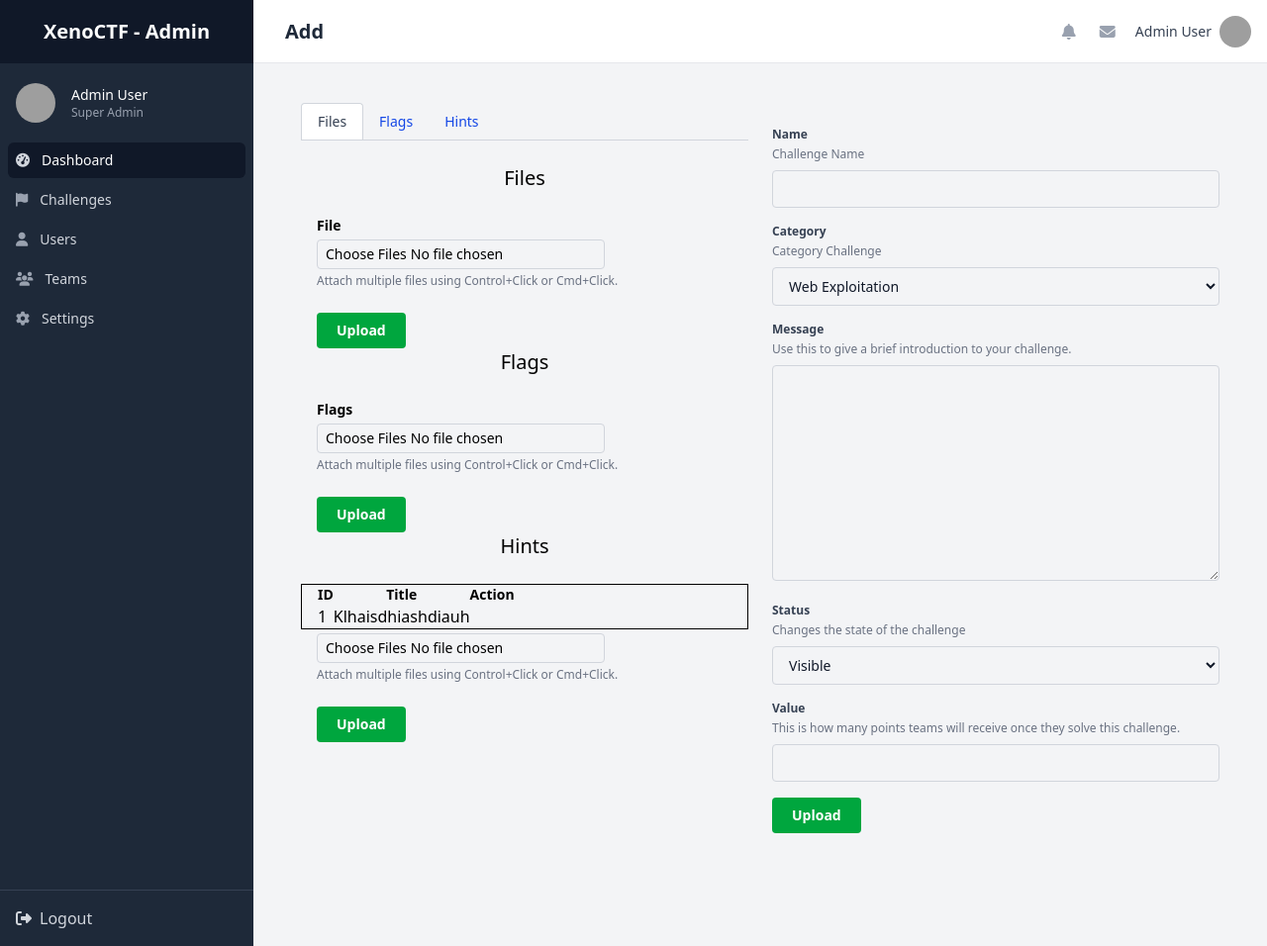
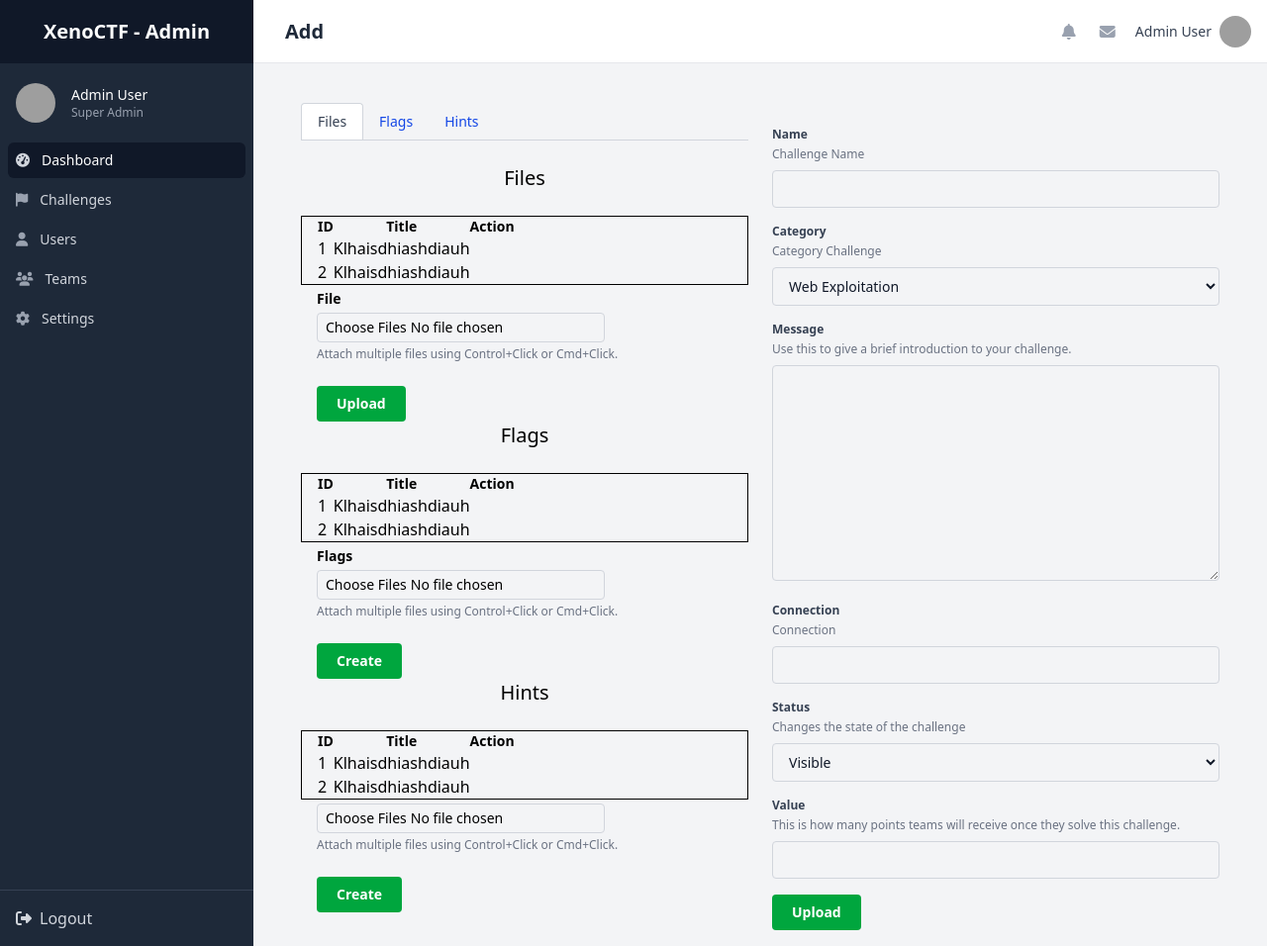
Before and after one commit to 0xbdg/XenoCTF, a Django app: page /challenge/add/ in a window 1280 px wide. Shown: the whole page at 99% size. Run offline with Django 5.2, Linux system fonts and the light colour scheme; style sheets or scripts are compiled from the project's sources; some libraries are stand-ins or nearby versions; grey boxes are pictures that could not be loaded.

Commit message:
djasoidja

```diff
--- a/backend/superuser/forms.py
+++ b/backend/superuser/forms.py
@@ -3,8 +3,9 @@ from django import forms
 from django.forms.widgets import *
 
 class ChallengeForm(forms.Form):
-    name = forms.CharField(required=True, widget=TextInput(attrs={"class":""}))
+    name = forms.CharField(required=True, widget=TextInput(attrs={"class":"w-full border border-gray-300 rounded px-3 py-2 text-sm text-gray-900 focus:outline-none focus:ring-1 focus:ring-blue-600 focus:border-blue-600"}))
     category = forms.ChoiceField(label="Category", choices=CATEGORY, required=True,widget=Select(attrs={"class":"w-full border border-gray-300 rounded px-3 py-2 text-sm text-gray-900 focus:outline-none focus:ring-1 focus:ring-blue-600 focus:border-blue-600"}))
     message =  forms.CharField(required=True, widget=Textarea(attrs={"class":"w-full border border-gray-300 rounded px-3 py-2 text-sm text-gray-900 focus:outline-none focus:ring-1 focus:ring-blue-600 focus:border-blue-600"}))
     status = forms.ChoiceField(label="Status", choices=STATUS,required=True, widget=Select(attrs={"class":"w-full border border-gray-300 rounded px-3 py-2 text-sm text-gray-900 focus:outline-none focus:ring-1 focus:ring-blue-600 focus:border-blue-600"}))
+    connection = forms.CharField(required=True, widget=TextInput(attrs={"class":"w-full border border-gray-300 rounded px-3 py-2 text-sm text-gray-900 focus:outline-none focus:ring-1 focus:ring-blue-600 focus:border-blue-600"}))
     value = forms.CharField(required=True, widget=TextInput(attrs={"class":"w-full border border-gray-300 rounded px-3 py-2 text-sm text-gray-900 focus:outline-none focus:ring-1 focus:ring-blue-600 focus:border-blue-600"}))
--- a/backend/superuser/models.py
+++ b/backend/superuser/models.py
@@ -21,6 +21,7 @@ class Challenge(models.Model):
     category = models.CharField(max_length=100, choices=CATEGORY, blank=False, null=False)
     message = models.TextField(null=False, blank=False)
     status = models.CharField(max_length=100, choices=STATUS, blank=False, null=False)
+    connection = models.CharField(max_length=1000, blank=False,null=False)
     value = models.IntegerField(null=False)
 
 class Team(models.Model):
--- a/backend/templates/views/details/challenge_add.html
+++ b/backend/templates/views/details/challenge_add.html
@@ -18,7 +18,19 @@
 
         <div id="file">
             <h2 class="text-center text-xl font-normal mb-6">Files</h2>
-
+            <table class="flex justify-between items-center mb-1 px-4 border table-fixed">
+                    <th class="font-semibold text-sm w-1/3">ID</th>
+                    <th class="font-semibold text-sm w-1/3">Title</th>
+                    <th class="font-semibold text-sm w-1/3">Action</th>
+                    <tr>
+                        <td>1</td>
+                        <td>Klhaisdhiashdiauh</td>
+                    </tr>
+                    <tr>
+                        <td>2</td>
+                        <td>Klhaisdhiashdiauh</td>
+                    </tr>
+            </table>
             <form class="max-w-lg mx-auto">
                 <div class="flex justify-between items-center mb-1 px-4">
                     <label for="file-upload" class="font-semibold text-sm w-1/3">File</label>
@@ -36,7 +48,19 @@
 
         <div id="flag">
             <h2 class="text-center text-xl font-normal mb-6">Flags</h2>
-
+            <table class="flex justify-between items-center mb-1 px-4 border table-fixed">
+                    <th class="font-semibold text-sm w-1/3">ID</th>
+                    <th class="font-semibold text-sm w-1/3">Title</th>
+                    <th class="font-semibold text-sm w-1/3">Action</th>
+                    <tr>
+                        <td>1</td>
+                        <td>Klhaisdhiashdiauh</td>
+                    </tr>
+                    <tr>
+                        <td>2</td>
+                        <td>Klhaisdhiashdiauh</td>
+                    </tr>
+            </table>
             <form class="max-w-lg mx-auto">
                 <div class="flex justify-between items-center mb-1 px-4">
                     <label for="file-upload" class="font-semibold text-sm w-1/3">Flags</label>
@@ -46,7 +70,7 @@
                 </div>
                 <p id="file-help" class="text-xs text-gray-500 px-4 mt-1 mb-6">Attach multiple files using Control+Click or Cmd+Click.</p>
                 <div class="px-4">
-                    <button type="submit" class="bg-green-600 text-white text-sm font-semibold px-5 py-2 rounded hover:bg-green-700">Upload</button>
+                    <button type="submit" class="bg-green-600 text-white text-sm font-semibold px-5 py-2 rounded hover:bg-green-700">Create</button>
                 </div>
             </form>
         </div>
@@ -62,13 +86,17 @@
                         <td>1</td>
                         <td>Klhaisdhiashdiauh</td>
                     </tr>
+                    <tr>
+                        <td>2</td>
+                        <td>Klhaisdhiashdiauh</td>
+                    </tr>
                 </table>
                 <div class="flex items-center px-4">
                     <input id="file-upload" type="file" multiple class="border border-gray-300 rounded px-2 py-1 text-sm" aria-describedby="file-help"/>
                 </div>
                 <p id="file-help" class="text-xs text-gray-500 px-4 mt-1 mb-6">Attach multiple files using Control+Click or Cmd+Click.</p>
                 <div class="px-4">
-                    <button type="submit" class="bg-green-600 text-white text-sm font-semibold px-5 py-2 rounded hover:bg-green-700">Upload</button>
+                    <button type="submit" class="bg-green-600 text-white text-sm font-semibold px-5 py-2 rounded hover:bg-green-700">Create</button>
                 </div>
             </form>
         </div>
@@ -81,7 +109,7 @@
             Name
           </label>
           <label class="block text-xs text-gray-500 mb-2">Challenge Name</label>
-          <input id="challenge-name" type="text" class="w-full border border-gray-300 rounded px-3 py-2 text-sm text-gray-900 focus:outline-none focus:ring-1 focus:ring-blue-600 focus:border-blue-600"/>
+          {{ form.name }}
           <label for="challenge-name" class="block text-xs font-semibold text-gray-700 mb-1">
             Category
           </label>
@@ -92,6 +120,11 @@
           </label>
           <label class="block text-xs text-gray-500 mb-2">Use this to give a brief introduction to your challenge. </label>
           {{form.message}}
+          <label for="challenge-name" class="block text-xs font-semibold text-gray-700 mb-1">
+            Connection
+          </label>
+          <label class="block text-xs text-gray-500 mb-2">Connection</label>
+          {{form.connection}}
           <label for="challenge-name" class="block text-xs font-semibold text-gray-700 mb-1">
             Status
           </label>
```
Also changed, not shown: backend/db.sqlite3 (deleted).
